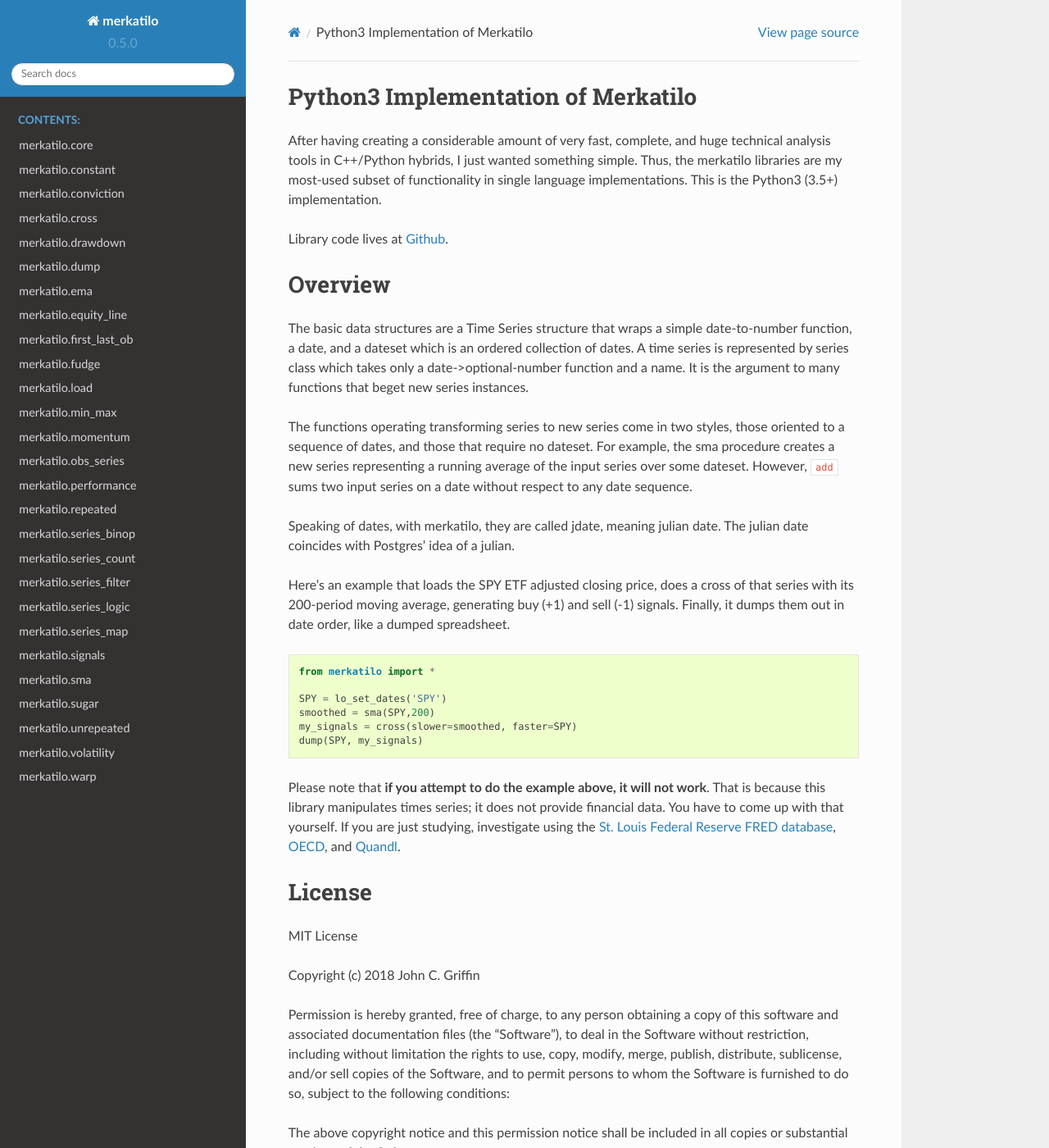
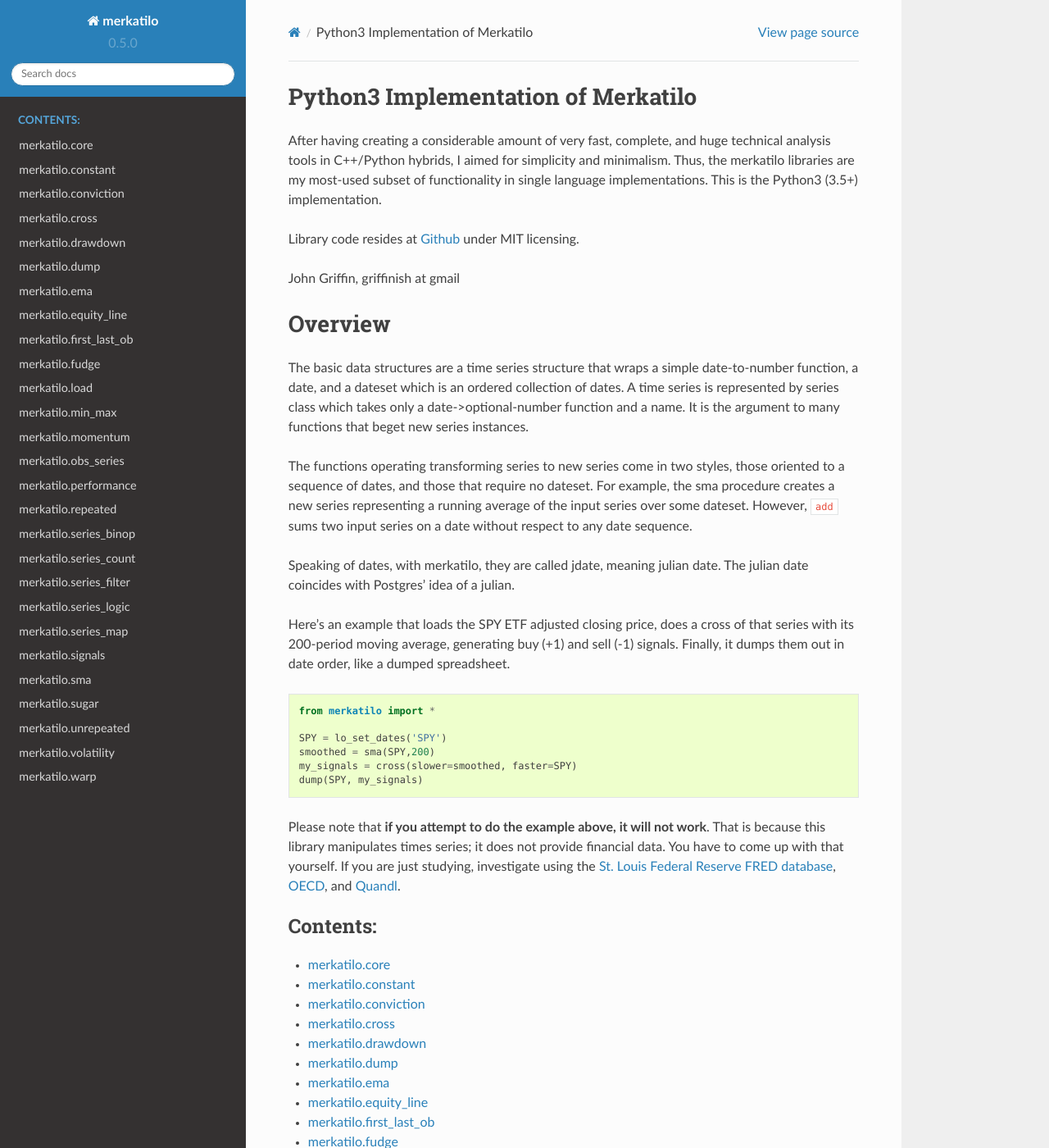
Before and after one commit to JohnCGriffin/merkatilo_py3, a Sphinx documentation site: the page built from docs/index.rst, in a window 1280 px wide and 1400 px high. Shown: the whole window at 82% size. Built offline with Sphinx 7.4.7 and the Read the Docs theme 2.0.0, drawn with Linux system fonts in a browser that asks for light colours; some of the changed text lies outside the part shown.

Commit message:
documentation changes

```diff
--- a/docs/index.rst
+++ b/docs/index.rst
@@ -7,18 +7,23 @@ Python3 Implementation of Merkatilo
 ===================================
 
 After having creating a considerable amount of very fast, complete, and huge
-technical analysis tools in C++/Python hybrids, I just wanted something simple.
+technical analysis tools in C++/Python hybrids, I aimed for simplicity and
+minimalism.
 Thus, the merkatilo
 libraries are
 my most-used subset of functionality in single language implementations.
 This is the Python3 (3.5+) implementation.
 
-Library code lives at `Github <https://github.com/JohnCGriffin/merkatilo_py3>`_.
+Library code resides at `Github <https://github.com/JohnCGriffin/merkatilo_py3>`_ under
+MIT licensing.
+
+John Griffin, griffinish at gmail
+
 
 Overview
 ========
 
-The basic data structures are a Time Series structure that wraps a simple
+The basic data structures are a time series structure that wraps a simple
 date-to-number function, a date, and a dateset which is an ordered collection
 of dates. A time series is represented by series class which takes
 only a date->optional-number function and a name. It is
@@ -56,34 +61,6 @@ investigate using the
 `OECD <https://data.oecd.org/>`_,
 and `Quandl <https://www.quandl.com/>`_.
 
-
-
-License
-=======
-MIT License
-
-Copyright (c) 2018 John C. Griffin
-
-Permission is hereby granted, free of charge, to any person obtaining a copy
-of this software and associated documentation files (the "Software"), to deal
-in the Software without restriction, including without limitation the rights
-to use, copy, modify, merge, publish, distribute, sublicense, and/or sell
-copies of the Software, and to permit persons to whom the Software is
-furnished to do so, subject to the following conditions:
-
-The above copyright notice and this permission notice shall be included in all
-copies or substantial portions of the Software.
-
-THE SOFTWARE IS PROVIDED "AS IS", WITHOUT WARRANTY OF ANY KIND, EXPRESS OR
-IMPLIED, INCLUDING BUT NOT LIMITED TO THE WARRANTIES OF MERCHANTABILITY,
-FITNESS FOR A PARTICULAR PURPOSE AND NONINFRINGEMENT. IN NO EVENT SHALL THE
-AUTHORS OR COPYRIGHT HOLDERS BE LIABLE FOR ANY CLAIM, DAMAGES OR OTHER
-LIABILITY, WHETHER IN AN ACTION OF CONTRACT, TORT OR OTHERWISE, ARISING FROM,
-OUT OF OR IN CONNECTION WITH THE SOFTWARE OR THE USE OR OTHER DEALINGS IN THE
-SOFTWARE.
-
-John Griffin
-griffinish@gmail.com
 
 
 .. toctree::
```
